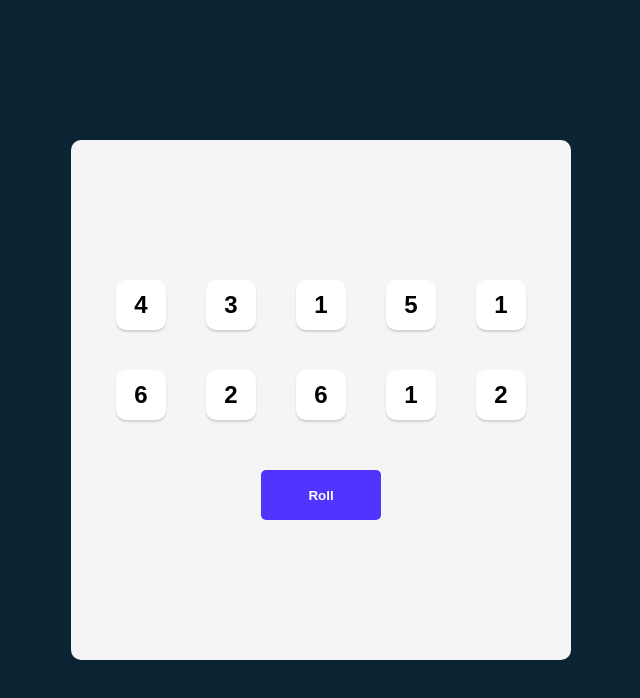
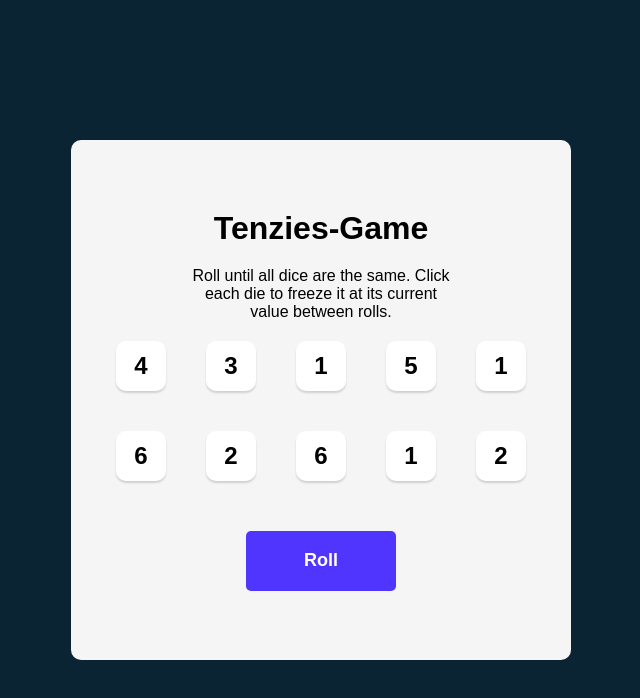
Before and after one commit to Ireme-Nyawe/TenzieGame, a React (Vite) app: page / in a window 1280 px wide. Shown: the top 698 px of the page, without its empty margins (319-959 px from the left). Built offline with nearby package versions, Linux system fonts and the light colour scheme.

Commit message:
allow to win game and use confetti

```diff
--- a/package.json
+++ b/package.json
@@ -12,6 +12,7 @@
   "dependencies": {
     "nanoid": "^5.0.6",
     "react": "^18.2.0",
+    "react-confetti": "^6.1.0",
     "react-dom": "^18.2.0"
   },
   "devDependencies": {
--- a/src/App.jsx
+++ b/src/App.jsx
@@ -1,15 +1,27 @@
-import { useState } from "react";
+import { useEffect, useState } from "react";
 import Die from "./components/Die";
 import { nanoid } from "nanoid";
+import Confetti from "react-confetti";
 
 export default function App() {
+  const [tenzie, setTenzies] = useState(false);
   const [dice, setDice] = useState(allDice());
-  function generateNewDice(){
+  useEffect(() => {
+    const allHeld = dice.every((die) => die.isHeld);
+    const fistValue = dice[0].value;
+    const allHaveSameValue = dice.every((die) => die.value === fistValue);
+    if (allHeld && allHaveSameValue) {
+      setTenzies(true);
+    } else {
+      setTenzies(false);
+    }
+  }, [dice]);
+  function generateNewDice() {
     return {
       value: Math.ceil(Math.random() * 6),
       isHeld: false,
       id: nanoid(),
-    }
+    };
   }
   function allDice() {
     const newDice = [];
@@ -19,11 +31,17 @@ export default function App() {
     return newDice;
   }
   function handleRoll() {
-    setDice((olDice) =>
+    if(!tenzie){
+      setDice((olDice) =>
       olDice.map((die) => {
         return die.isHeld ? die : generateNewDice();
       })
     );
+    }
+    else{
+      setTenzies(false)
+      setDice(allDice)
+    }
   }
   function holdDie(id) {
     setDice((olDice) =>
@@ -43,11 +61,20 @@ export default function App() {
   ));
 
   return (
+        <>{tenzie && <Confetti />}
     <div className="slide">
-      <div className="dice-container">{diceElement}</div>
+      <h1>Tenzies-Game</h1>
+      <p className="instructions">
+        Roll until all dice are the same. Click each die to freeze it at its
+        current value between rolls.
+      </p>
+      <div className="dice-container">
+        {diceElement}
+      </div>
       <button className="roll-button" onClick={handleRoll}>
-        Roll
+        {tenzie ? "New-Game" : "Roll"}
       </button>
     </div>
+    </>
   );
 }
--- a/src/index.css
+++ b/src/index.css
@@ -25,6 +25,12 @@ body{
   grid-template: auto auto / repeat(5, 1fr);
   gap: 40px;
 }
+.instructions{
+  width: 60%;
+  padding: 20px;
+  text-align: center;
+  font-size: 1rem;
+}
 .die-item{
   width: 50px;
   height: 50px;
@@ -40,8 +46,8 @@ body{
 }
 .roll-button{
   background: #5035FF;
-  width: 120px;
-  height: 50px;
+  width: 150px;
+  height: 60px;
   border: 0;
   border-radius: 5px;
   color: white;
@@ -49,6 +55,7 @@ body{
   margin-top: 20px;
   margin-top: 50px;
   cursor: pointer;
+  font-size: large;
 
 }
 .roll-button:active{
```
Also changed, not shown: 1 other file (tests, documents, lock files or other folders).
